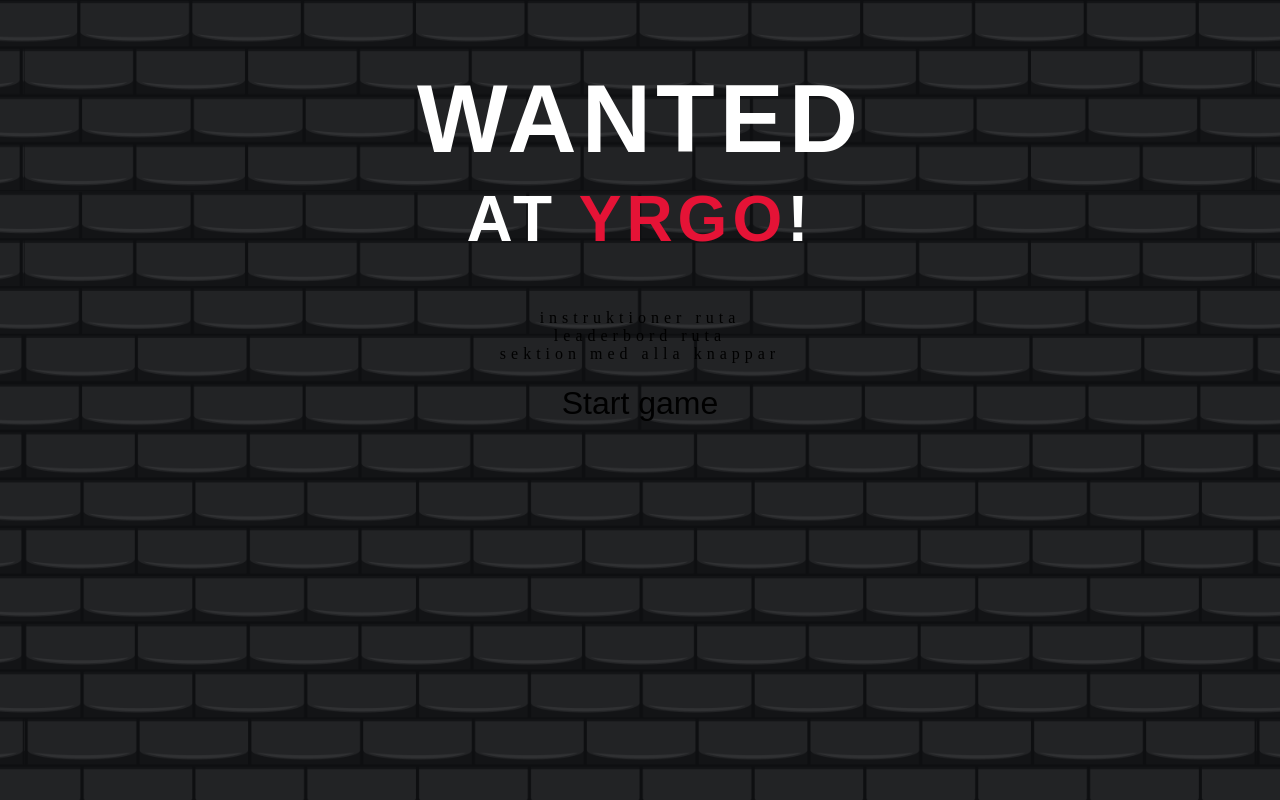
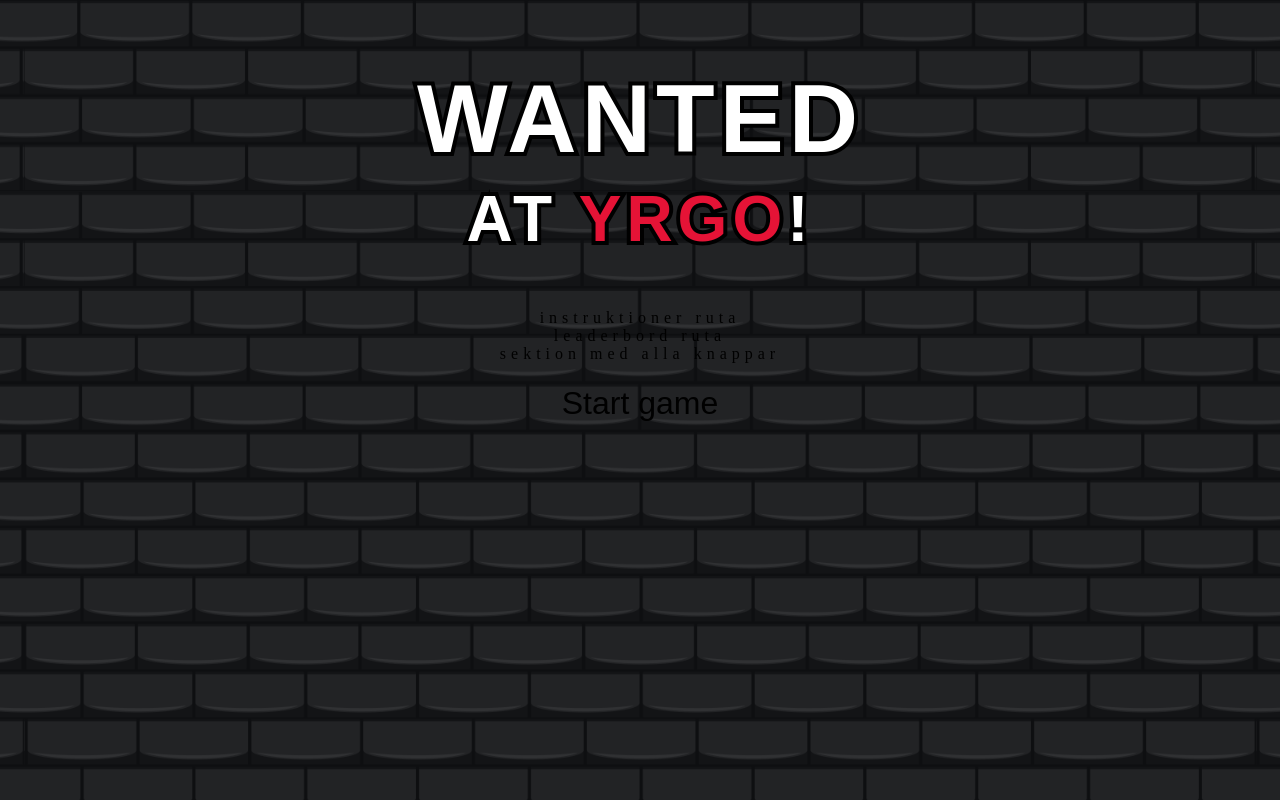
Before and after one commit to wilmareistad/wanted, a React (Vite) app: page / in a window 1280 px wide. Built offline with nearby package versions, Linux system fonts and the light colour scheme; no server answers; a web font is replaced by a local one.

Commit message:
added border on h1 and h2

```diff
--- a/src/index.css
+++ b/src/index.css
@@ -21,6 +21,8 @@ body {
 h1, h2{
   font-family: var(--headerFont);
   color: var(--textLight);
+  -webkit-text-stroke: 8px black;
+  paint-order: stroke fill;
 }
 
 h1 {
```
